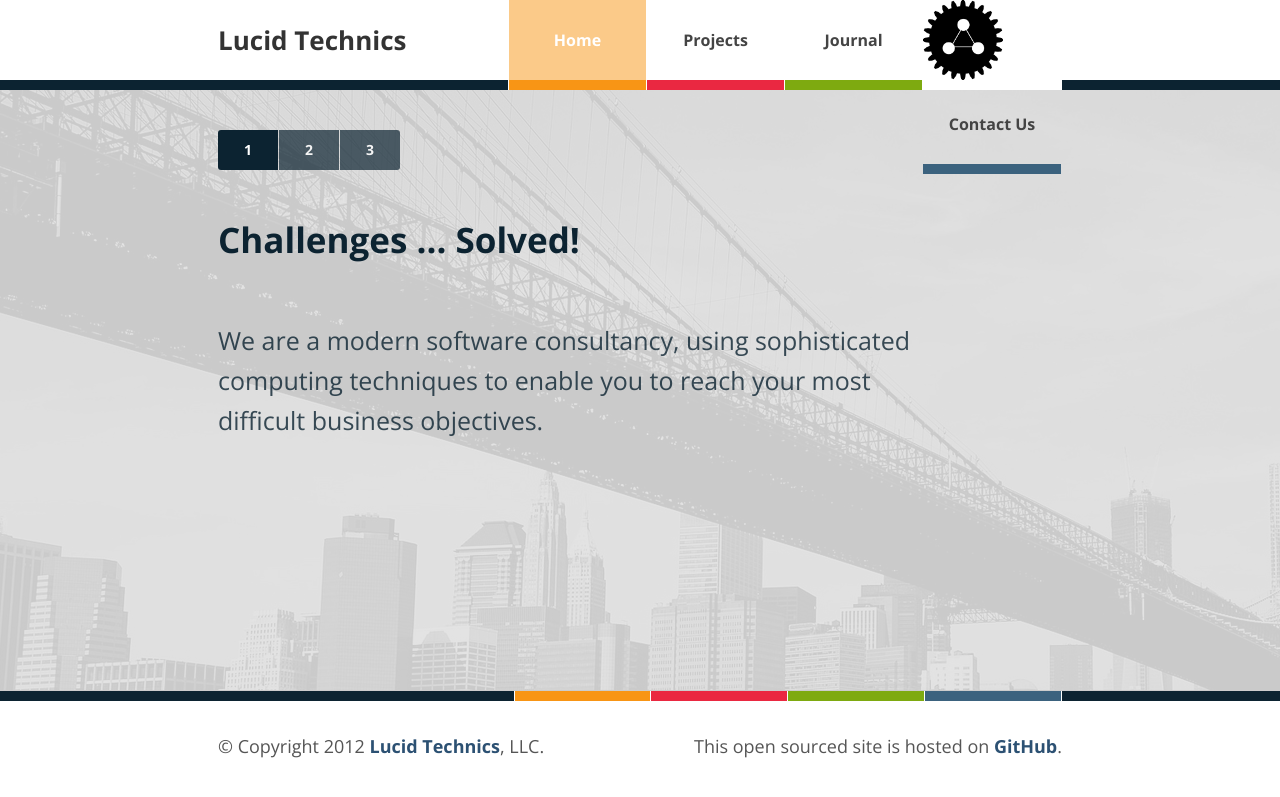
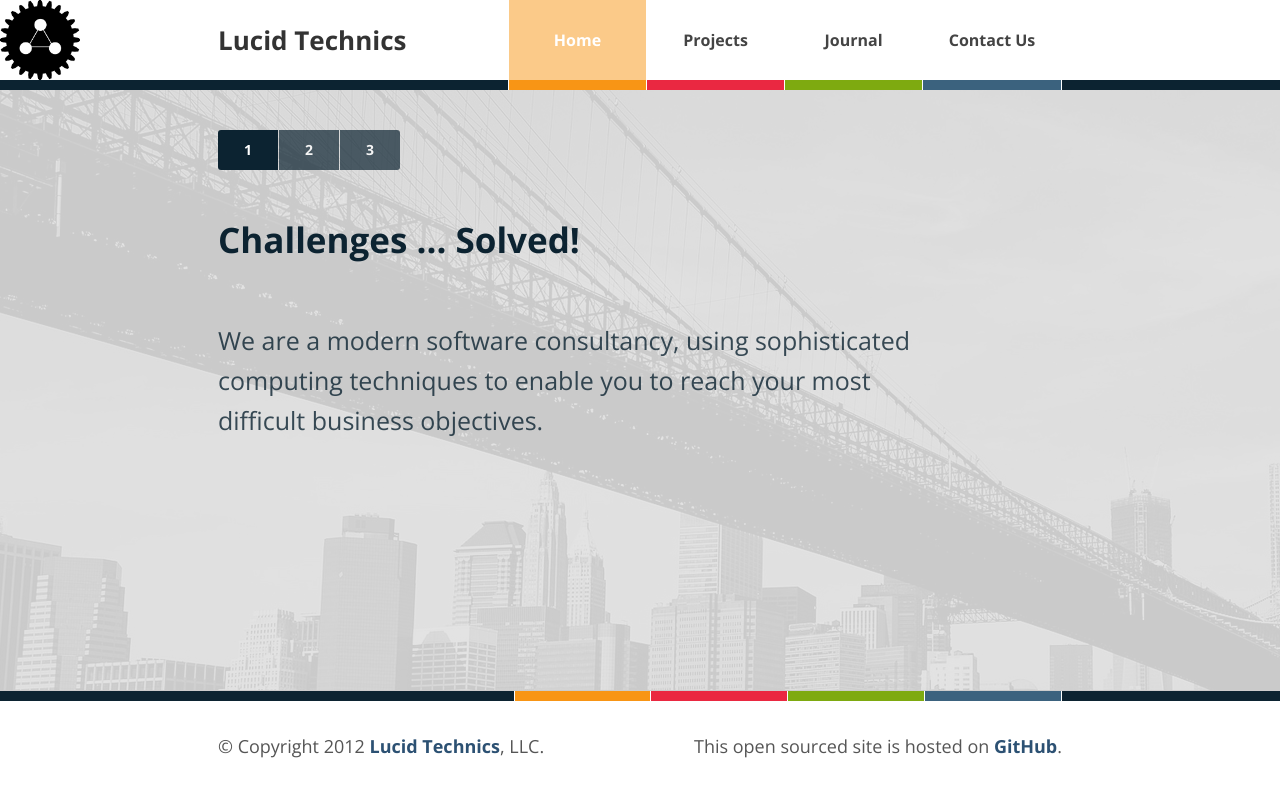
Before and after one commit to LucidTechnics/lucidtechnics.github.com, a Jekyll site: the page built from index.html, in a window 1280 px wide. Shown: the top 797 px of the page. Built offline with Jekyll 4.4.1, drawn with Linux system fonts in a browser that asks for light colours; nearby versions of some CDN libraries.

Commit message:
Updated _includes/menu.html

```diff
--- a/_includes/menu.html
+++ b/_includes/menu.html
@@ -1,7 +1,7 @@
 <div id="menu">
+    <img src="images/lucidtechnicslogo.png" height="80" width="80"/>
+  <div class="inner">
 
-  <div class="inner">
-    <img src="images/lucidtechnicslogo.png" height="80" width="80"/>
     <a class="title" href="/{{site.baseurl}}" class="title">Lucid Technics</a>
     <a class="home{% if page.url == '/' %} active{% endif %}" href="/">Home</a>
     <a class="projects{% if page.url contains '/projects/' %} active{% endif %}" href="/projects/">Projects</a>
```
